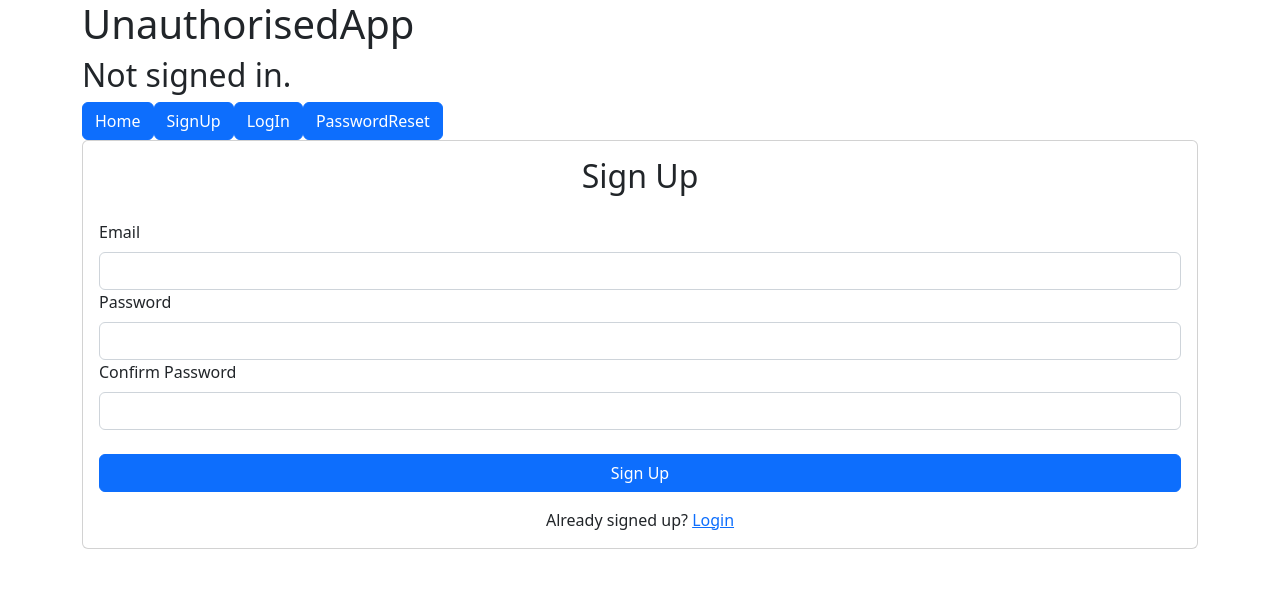
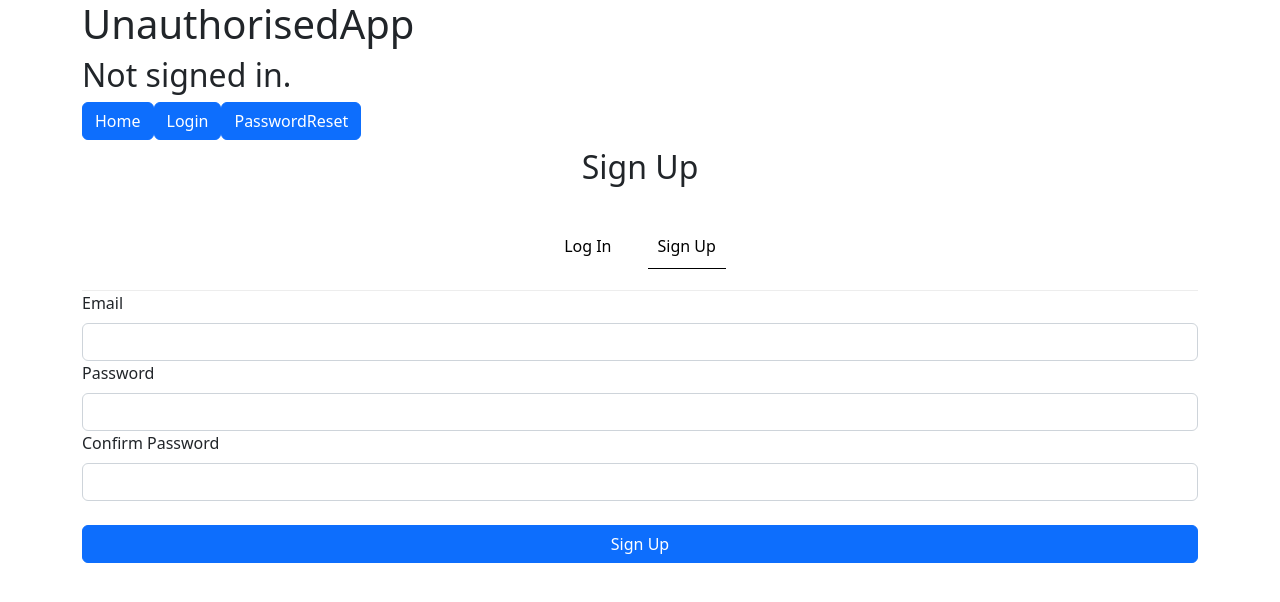
Before and after one commit to swells2020/sportify-project, a React (Create React App) app in the folder sportify-project/: page /signup in a window 1280 px wide. Shown: the top 602 px of the page. Built offline with nearby package versions, Linux system fonts and the light colour scheme; no server answers.

Commit message:
Converted login and create account to modals

```diff
--- a/sportify-project/src/react-apps/Unauthorised.js
+++ b/sportify-project/src/react-apps/Unauthorised.js
@@ -1,13 +1,19 @@
 import React from "react";
 import { Link, Routes, Route } from "react-router-dom";
-import { Button, Container } from "react-bootstrap";
-
+import { Button, Container, Modal } from "react-bootstrap";
+import { useState } from "react"
 import Home from "../react-pages/Home";
 import SignUp from "../react-components/Signup";
 import Login from "../react-components/LogIn";
 import PasswordReset from "../react-components/PasswordReset";
 
 const Unauthorised = (props) => {
+  const [show, setShow] = useState(false);
+  const [loginComponent, setLoginComponent] = useState('Log In')
+
+
+  const handleClose = () => setShow(false);
+  const handleShow = () => setShow(true);
   return (
     <div>
       <Container>
@@ -17,12 +23,14 @@ const Unauthorised = (props) => {
           <Link to="/home">
             <Button>Home</Button>
           </Link>
-          <Link to="/signup">
-            <Button>SignUp</Button>
-          </Link>
-          <Link to="/login">
-            <Button>LogIn</Button>
-          </Link>
+          <Button variant="primary" onClick={handleShow}>
+          Login
+        </Button>
+
+        <Modal show={show} onHide={handleClose}>
+        {(loginComponent === 'Log In') ? <Login setLoginComponent={setLoginComponent} /> : null}
+        {(loginComponent === 'Sign Up') ? <SignUp setLoginComponent={setLoginComponent} /> : null}
+        </Modal>
           <Link to="/passwordreset">
             <Button>PasswordReset</Button>
           </Link>
--- a/sportify-project/src/react-components/LogIn.js
+++ b/sportify-project/src/react-components/LogIn.js
@@ -1,9 +1,9 @@
 import React, { useRef, useState } from "react";
-import { Alert, Button, Card, Form } from "react-bootstrap";
-import { Link, useNavigate } from "react-router-dom";
+import { Alert, Button, Form, Modal } from "react-bootstrap";
+import { useNavigate } from "react-router-dom";
 import { useAuth } from "../react-contexts/AuthenticationContext";
 
-const Login = (props) => {
+const Login = ({ setLoginComponent }) => {
   const [error, setError] = useState();
   const [loading, setLoading] = useState();
 
@@ -26,11 +26,43 @@ const Login = (props) => {
     }
   }
 
+  function switchComponent() {
+    setLoginComponent("Sign Up");
+  }
+
   return (
     <>
-      <Card>
-        <Card.Body>
-          <h2 className="text-center mb-4">Log In</h2>
+      <header className="loginHeader">
+        <h2 className="text-center mb-4">Sign Up</h2>
+
+        <div className="loginHeaderDiv">
+          <div className="loginHeaderButtons">
+            <button
+              style={{
+                background: "transparent",
+                border: "none",
+                borderBottom: "1px solid #000",
+                padding: "10px",
+              }}
+            >
+              Log In
+            </button>
+          </div>
+          <div className="loginHeaderButtons">
+            <button
+              onClick={switchComponent}
+              style={{
+                background: "transparent",
+                border: "none",
+                padding: "10px",
+              }}
+            >
+              Sign Up
+            </button>
+          </div>
+        </div>
+      </header>
+      <Modal.Body>
         {error && <Alert variant="danger">{error}</Alert>}
         <Form onSubmit={handleSubmit}>
           <Form.Group id="email">
@@ -49,14 +81,7 @@ const Login = (props) => {
             Log In
           </Button>
         </Form>
-          <div className="text-center mt-3">
-            <Link to="/forgottenpassword">Forgot Password?</Link>
-          </div>
-          <div className="text-center">
-            Need an account? <Link to="/signup">Sign Up</Link>
-          </div>
-        </Card.Body>
-      </Card>
+      </Modal.Body>
     </>
   );
 };
--- a/sportify-project/src/react-components/Signup.js
+++ b/sportify-project/src/react-components/Signup.js
@@ -1,17 +1,21 @@
 import React, { useRef, useState } from "react";
-import { Alert, Button, Card, Form } from "react-bootstrap";
-import { Link, useNavigate } from "react-router-dom";
+import { Alert, Button, Form, Modal } from "react-bootstrap";
+import { useNavigate } from "react-router-dom";
 import { useAuth } from "../react-contexts/AuthenticationContext";
+import "./signup.css";
 
-const SignUp = (props) => {
+const SignUp = ({ setLoginComponent }) => {
   const [error, setError] = useState();
   const [loading, setLoading] = useState();
-
   const emailRef = useRef();
   const passwordRef = useRef();
   const passwordConfirmRef = useRef();
   const navigate = useNavigate();
   const { signUp } = useAuth();
+
+  function switchComponent() {
+    setLoginComponent("Log In");
+  }
 
   async function handleSubmit(event) {
     event.preventDefault();
@@ -33,9 +37,37 @@ const SignUp = (props) => {
 
   return (
     <>
-      <Card>
-        <Card.Body>
+      <header className="loginHeader">
         <h2 className="text-center mb-4">Sign Up</h2>
+
+        <div className="loginHeaderDiv">
+          <div className="loginHeaderButtons">
+            <button
+              onClick={switchComponent}
+              style={{
+                background: "transparent",
+                border: "none",
+                padding: "10px",
+              }}
+            >
+              Log In
+            </button>
+          </div>
+          <div className="loginHeaderButtons">
+            <button
+              style={{
+                background: "transparent",
+                border: "none",
+                borderBottom: "1px solid #000",
+                padding: "10px",
+              }}
+            >
+              Sign Up
+            </button>
+          </div>
+        </div>
+      </header>
+      <Modal.Body>
         {error && <Alert variant="danger">{error}</Alert>}
         <Form onSubmit={handleSubmit}>
           <Form.Group id="email">
@@ -62,11 +94,7 @@ const SignUp = (props) => {
             Sign Up
           </Button>
         </Form>
-          <div className="text-center mt-3">
-            Already signed up? <Link to="/login">Login</Link>
-          </div>
-        </Card.Body>
-      </Card>
+      </Modal.Body>
     </>
   );
 };
--- /dev/null
+++ b/sportify-project/src/react-components/signup.css
@@ -0,0 +1,21 @@
+.tabs {
+    background: transparent;
+}
+
+.loginHeader {
+    text-align: center;
+    border-bottom: 1px solid #ededed;
+    padding: 8px;
+}
+
+.loginHeaderDiv {
+    justify-content: center;
+    display: flex;
+    flex-direction: row;
+
+}
+
+.loginHeaderButtons {
+    margin: 5px;
+    padding: 8px;
+}
```
Lines whose indentation alone changed are shown as unchanged.
